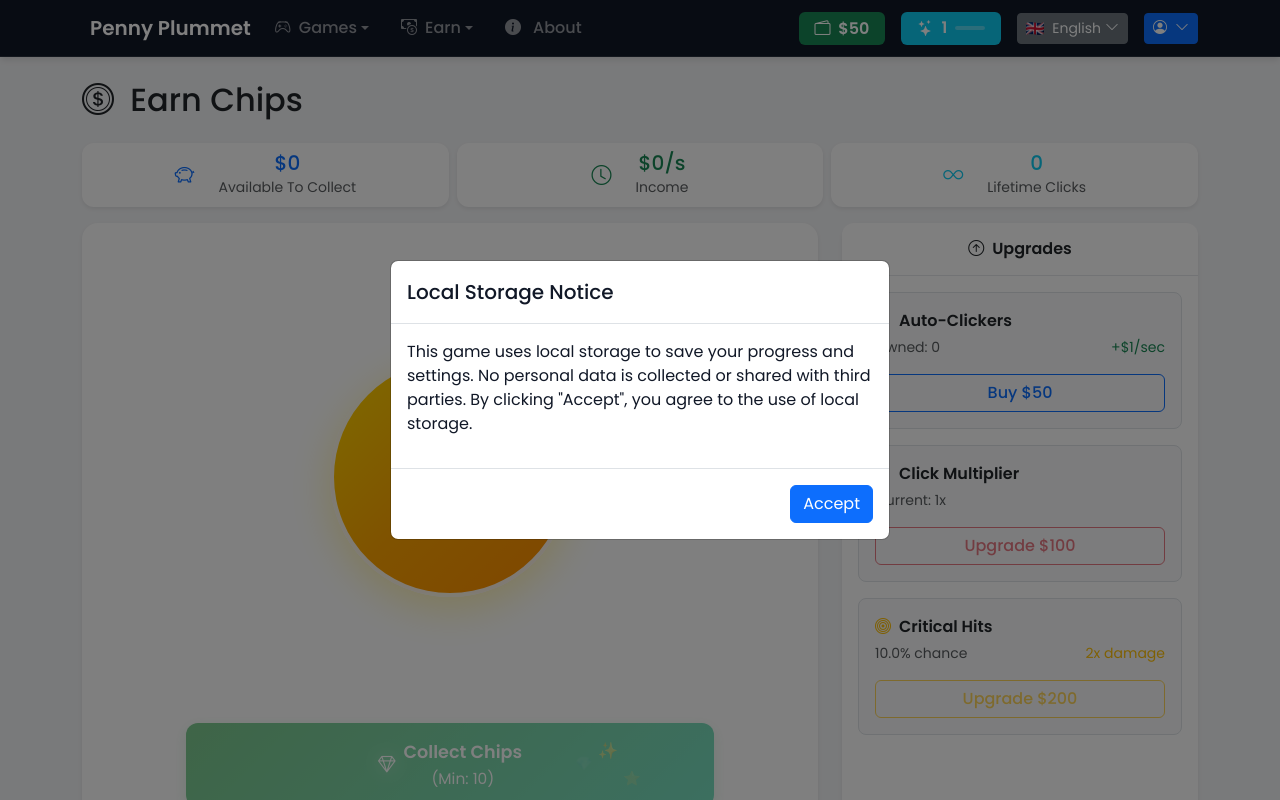
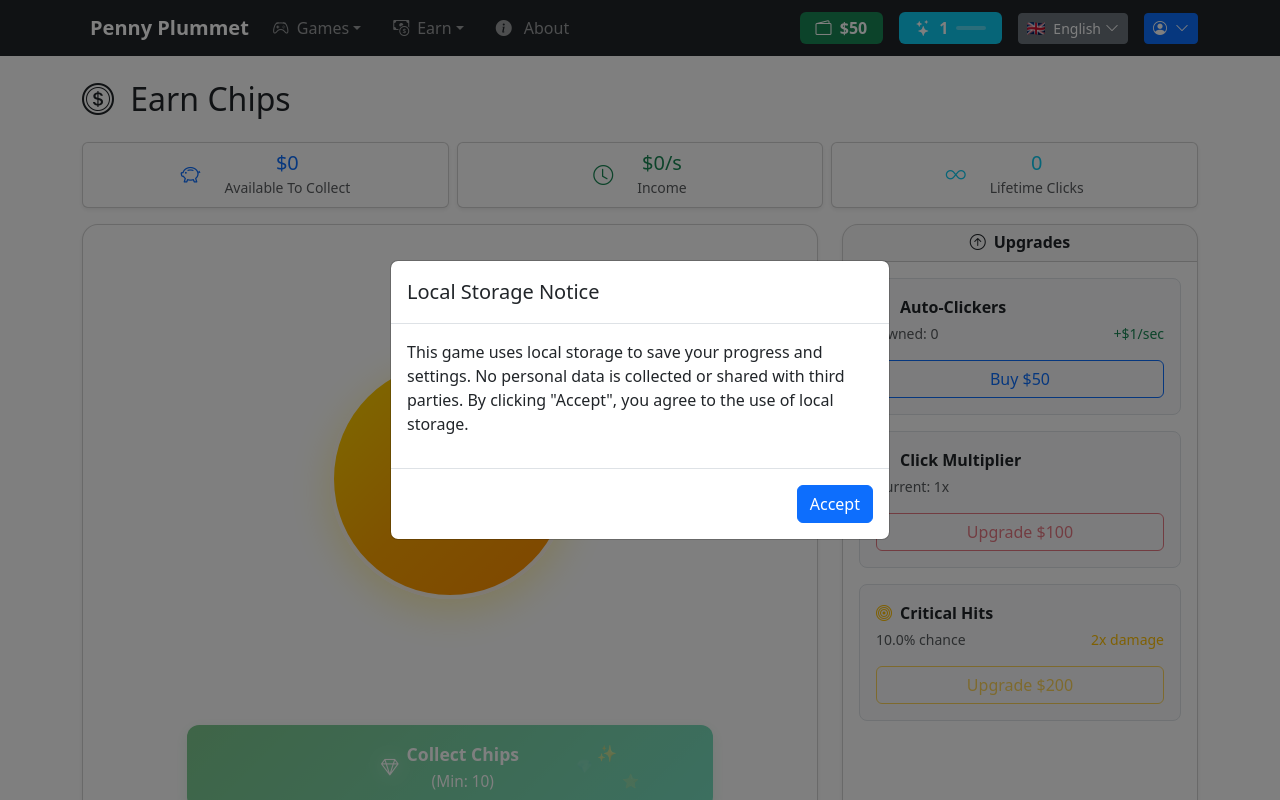
Before and after one commit to benceb2/penny-plummet, a Vue app: page /clicker in a window 1280 px wide. Shown: the top 800 px of the page. Built offline with nearby package versions, Linux system fonts and the light colour scheme.

Commit message:
reduce custom CSS

```diff
--- a/src/assets/styles/main.css
+++ /dev/null
@@ -1,65 +0,0 @@
-@import url('https://fonts.googleapis.com/css2?family=Poppins:wght@400;500;600&display=swap');
-
-/* Theme Colors and Variables */
-:root {
-  --primary-color: #4361ee;
-  --primary-hover: #3730a3;
-  --success-color: #10b981;
-  --warning-color: #f59e0b;
-  --danger-color: #ef4444;
-  --background-dark: #111827;
-  --background-light: #f3f4f6;
-  --card-bg: #ffffff;
-  --text-primary: #111827;
-  --text-secondary: #6b7280;
-  --text-light: #9ca3af;
-  --border-color: #e5e7eb;
-  --shadow-sm: 0 1px 2px 0 rgb(0 0 0 / 0.05);
-  --shadow-md: 0 4px 6px -1px rgb(0 0 0 / 0.1);
-  --shadow-lg: 0 10px 15px -3px rgb(0 0 0 / 0.1);
-  --gradient-primary: linear-gradient(135deg, var(--primary-color), #4f46e5);
-  --gradient-success: linear-gradient(135deg, var(--success-color), #059669);
-}
-
-/* Global Styles */
-body {
-  font-family: 'Poppins', sans-serif;
-  background-color: var(--background-light);
-  color: var(--text-primary);
-}
-
-/* Navbar Styles */
-.navbar {
-  background: var(--background-dark) !important;
-  box-shadow: var(--shadow-md);
-  border-bottom: 1px solid rgba(255, 255, 255, 0.1);
-}
-
-.navbar-brand:hover {
-  opacity: 0.9;
-}
-
-.nav-link {
-  font-weight: 500;
-  position: relative;
-  padding: 0.5rem 1rem;
-}
-
-/* Card Styles */
-.card {
-  border: none;
-  box-shadow: var(--shadow-sm);
-  transition: transform 0.2s, box-shadow 0.2s;
-  border-radius: 0.75rem;
-}
-
-.card:hover {
-  box-shadow: var(--shadow-md);
-}
-
-.card-header {
-  background: var(--card-bg);
-  border-bottom: 1px solid var(--border-color);
-  padding: 1rem 1.5rem;
-  border-radius: 0.75rem 0.75rem 0 0 !important;
-}
--- a/src/main.ts
+++ b/src/main.ts
@@ -1,7 +1,6 @@
 import 'bootstrap/dist/css/bootstrap.min.css'
 import 'bootstrap-icons/font/bootstrap-icons.css'
 import 'bootstrap/dist/js/bootstrap.bundle.min.js'
-import './assets/styles/main.css'
 import '@fortawesome/fontawesome-free/css/all.css'
 
 import { createApp } from 'vue'
--- a/src/views/clicker/ClickArea.vue
+++ b/src/views/clicker/ClickArea.vue
@@ -54,7 +54,7 @@ const handleCollectWithAnimation = () => {
 </script>
 
 <template>
-  <div class="card border-0 shadow-sm h-100 rounded-4">
+  <div class="card shadow-sm h-100 rounded-4">
     <div class="card-body d-flex flex-column justify-content-center align-items-center p-3"
       style="min-height: 600px;">
 
@@ -154,7 +154,7 @@ const handleCollectWithAnimation = () => {
 </template>
 
 <style scoped>
-/* Main click button - improved with better contrast */
+/* Main click button */
 .main-click-btn {
   width: 240px;
   height: 240px;
--- a/src/views/clicker/StatsHeader.vue
+++ b/src/views/clicker/StatsHeader.vue
@@ -7,7 +7,7 @@ const clickerStore = useClickerStore()
 <template>
   <div class="row g-2 mb-3">
     <div class="col-md-4">
-      <div class="card border-0 shadow-sm h-100">
+      <div class="card shadow-sm h-100">
         <div class="card-body text-center py-2">
           <div class="d-flex align-items-center justify-content-center">
             <i class="bi bi-piggy-bank text-primary me-4 fs-5"></i>
@@ -20,7 +20,7 @@ const clickerStore = useClickerStore()
       </div>
     </div>
     <div class="col-md-4">
-      <div class="card border-0 shadow-sm h-100">
+      <div class="card shadow-sm h-100">
         <div class="card-body text-center py-2">
           <div class="d-flex align-items-center justify-content-center">
             <i class="bi bi-clock text-success me-4 fs-5"></i>
@@ -33,7 +33,7 @@ const clickerStore = useClickerStore()
       </div>
     </div>
     <div class="col-md-4">
-      <div class="card border-0 shadow-sm h-100">
+      <div class="card shadow-sm h-100">
         <div class="card-body text-center py-2">
           <div class="d-flex align-items-center justify-content-center">
             <i class="bi bi-infinity text-info me-4 fs-5"></i>
--- a/src/views/clicker/UpgradesPanel.vue
+++ b/src/views/clicker/UpgradesPanel.vue
@@ -7,7 +7,7 @@ const clickerStore = useClickerStore()
 </script>
 
 <template>
-  <div class="card border-0 shadow-sm h-100 rounded-4">
+  <div class="card shadow-sm h-100 rounded-4">
     <div class="card-header border-1 rounded-top-4">
       <h6 class="mb-0 text-center fw-bold">
         <i class="bi bi-arrow-up-circle me-2"></i>Upgrades
@@ -91,20 +91,3 @@ const clickerStore = useClickerStore()
     </div>
   </div>
 </template>
-
-<style scoped>
-/* Hover effects for interactive elements */
-.upgrade-item:hover {
-  transform: translateY(-2px);
-  box-shadow: 0 6px 20px rgba(0, 0, 0, 0.15);
-}
-
-.upgrade-btn:hover {
-  transform: translateY(-1px);
-}
-
-.upgrade-item,
-.upgrade-btn {
-  transition: all 0.3s ease;
-}
-</style>
```
